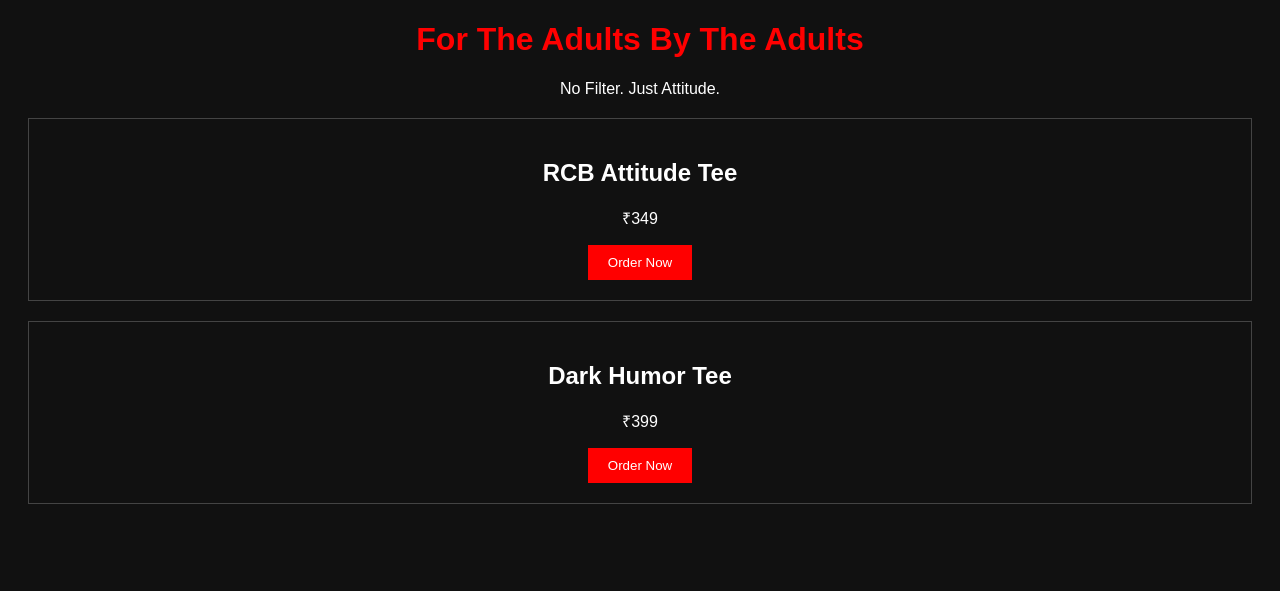
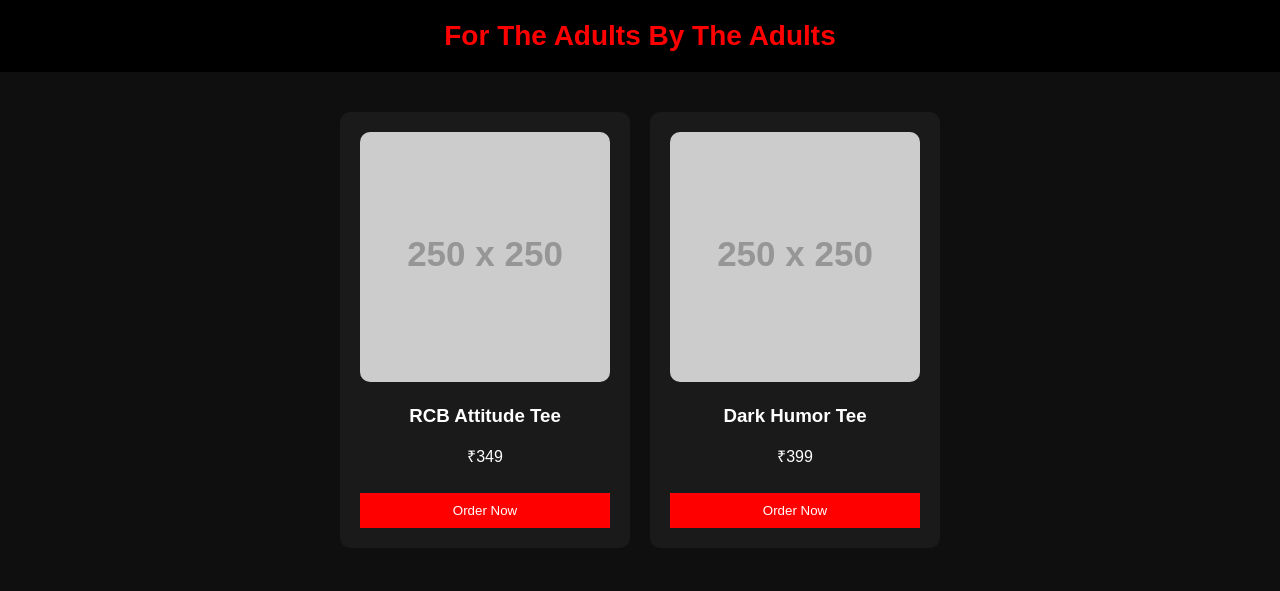
Before and after one commit to prasmr11-rgb/for-the-adults-by-the-adults, a plain HTML site: page index.html in a window 1280 px wide. Drawn offline with Linux system fonts and the light colour scheme; placeholder pictures from the web are drawn by us.

Commit message:
Update index.html

```diff
--- a/index.html
+++ b/index.html
@@ -4,44 +4,83 @@
     <title>For The Adults By The Adults</title>
     <style>
         body {
+            margin: 0;
             font-family: Arial;
-            background: #111;
+            background: #0f0f0f;
             color: white;
+        }
+
+        header {
+            background: black;
+            padding: 20px;
             text-align: center;
+            font-size: 28px;
+            color: red;
+            font-weight: bold;
         }
-        h1 {
-            color: red;
+
+        .container {
+            display: flex;
+            justify-content: center;
+            gap: 20px;
+            flex-wrap: wrap;
+            padding: 40px;
         }
+
         .product {
-            border: 1px solid #444;
-            margin: 20px;
+            background: #1a1a1a;
             padding: 20px;
+            width: 250px;
+            border-radius: 10px;
+            text-align: center;
+            transition: 0.3s;
         }
+
+        .product:hover {
+            transform: scale(1.05);
+        }
+
+        img {
+            width: 100%;
+            border-radius: 10px;
+        }
+
         button {
             background: red;
             color: white;
-            padding: 10px 20px;
+            padding: 10px;
             border: none;
+            margin-top: 10px;
             cursor: pointer;
+            width: 100%;
+        }
+
+        button:hover {
+            background: darkred;
         }
     </style>
 </head>
 <body>
 
-<h1>For The Adults By The Adults</h1>
-<p>No Filter. Just Attitude.</p>
+<header>For The Adults By The Adults</header>
+
+<div class="container">
 
     <div class="product">
-    <h2>RCB Attitude Tee</h2>
+        <img src="https://via.placeholder.com/250" />
+        <h3>RCB Attitude Tee</h3>
         <p>₹349</p>
         <button>Order Now</button>
     </div>
 
     <div class="product">
-    <h2>Dark Humor Tee</h2>
+        <img src="https://via.placeholder.com/250" />
+        <h3>Dark Humor Tee</h3>
         <p>₹399</p>
         <button>Order Now</button>
     </div>
 
+</div>
+
 </body>
 </html>
```
Lines whose indentation alone changed are shown as unchanged.
